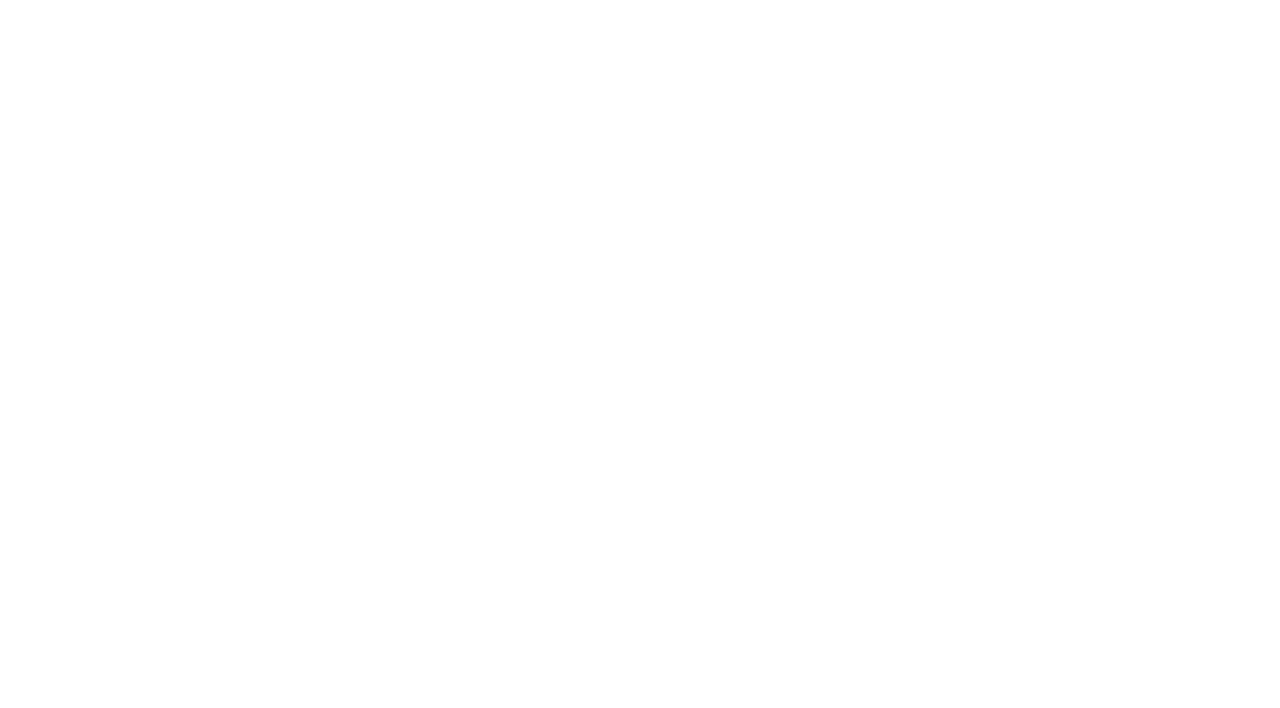
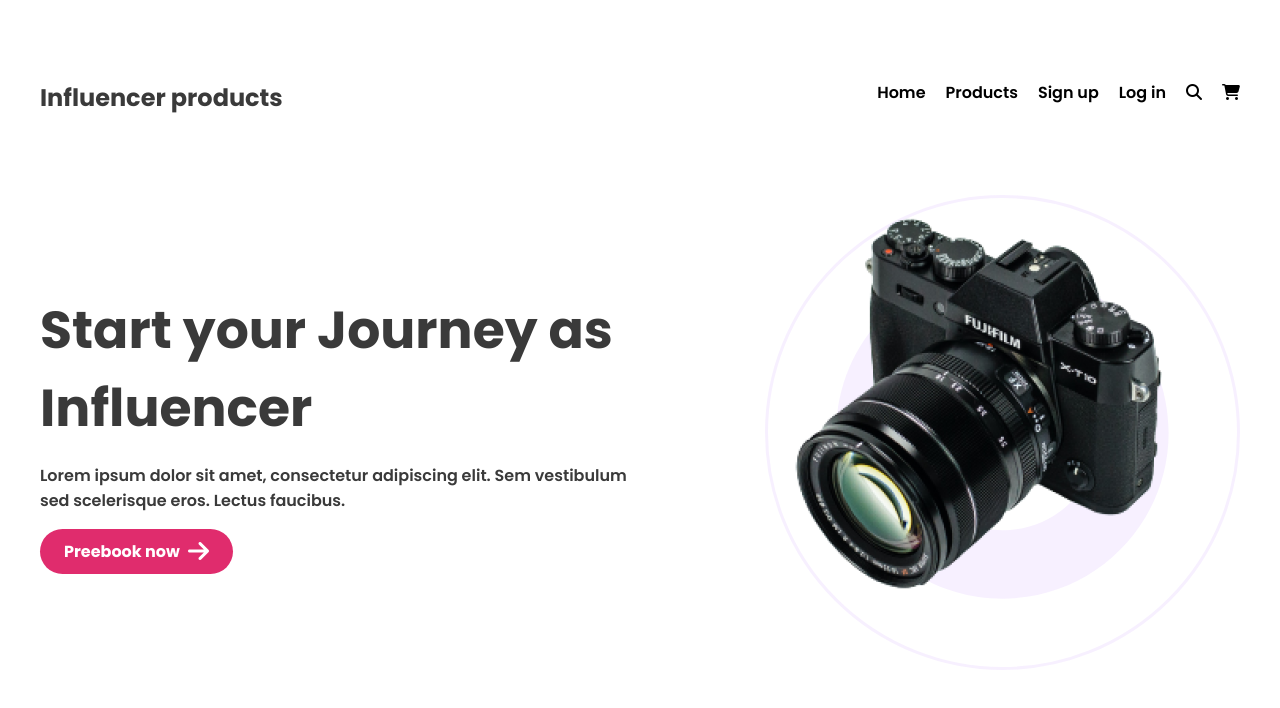
Before and after one commit to Rubayet-hasan-yasin/Influencer-products-css3, a plain HTML site: page index.html in a window 1280 px wide. Drawn offline with Linux system fonts and the light colour scheme.

Commit message:
header and bannner section added

```diff
--- a/css/style.css
+++ b/css/style.css
@@ -0,0 +1,97 @@
+/* text fonts  */
+
+  @import url('https://fonts.googleapis.com/css2?family=Poppins:wght@400;500;600;700;800&display=swap');
+
+*{
+    margin: 0;
+    padding: 0;
+    font-family: 'Poppins', sans-serif;
+}
+
+
+main{
+    max-width: 1200px;
+    margin: 0 auto;
+}
+
+/* nav style-----
+----------------- */
+
+
+nav{
+    display: flex;
+    justify-content: space-between;
+    max-width: 1200px;
+    margin: 80px auto;
+}
+
+nav ul{
+    display: flex;
+
+}
+
+nav li{
+    margin-left: 20px;
+    list-style-type: none;
+    font-size: 16px;
+    font-weight: 600;
+}
+
+.nav-title{
+    font-size: 24px;
+    font-weight: 700;
+    color: #3A3A3A;
+}
+
+
+/* banner section
+----------------------- */
+
+.banner{
+    display: grid ;
+    grid-template-columns: repeat(2, 1fr);
+    align-items: center;
+    justify-items: end;
+
+}
+
+
+.banner-title{
+    font-size: 52px;
+    font-weight: 700;
+    color: #3A3A3A;
+    margin-bottom: 16px;
+}
+
+.banner-description{
+    color: #3A3A3A;
+    font-size: 16px;
+    font-weight: 600;
+    margin-bottom: 16px;
+
+}
+
+.banner-btn{
+    background-color: #E02C6D;
+    padding: 10px 24px;
+    border: none;
+    border-radius: 41px;
+    font-size: 16px;
+    font-weight: 700;
+    color: #ffffff;
+    display: flex;
+}
+
+.banner-btn i{
+    margin-left: 8px;
+    font-size: 24px;
+
+}
+
+.banner-image{
+    background-image: url(../images/Circle-design.svg);
+    background-repeat: no-repeat;
+    height: 475px;
+    width: 475px;
+
+}
--- a/index.html
+++ b/index.html
@@ -5,9 +5,52 @@
     <meta http-equiv="X-UA-Compatible" content="IE=edge">
     <meta name="viewport" content="width=device-width, initial-scale=1.0">
     <title>Influencer products</title>
+
+    <!-- font awesome  -->
+
+    <script src="https://kit.fontawesome.com/9b1455936d.js" crossorigin="anonymous"></script>
+
     <link rel="stylesheet" href="css/style.css">
 </head>
 <body>
+     <!-- header section -----------
+    ---------------------------- -->
+    <header>
+        <nav>
+            <h2 class="nav-title">Influencer products</h2>
+
+            <ul>
+                <li>Home</li>
+                <li>Products</li>
+                <li>Sign up</li>
+                <li>Log in</li>
+                <li><i class="fa-solid fa-magnifying-glass"></i></li>
+                <li><i class="fa-solid fa-cart-shopping"></i></li>
+            </ul>
+
+        </nav>
+
+    </header>
+
+    <main>
+        <section class="banner">
+            <div class="banner-info">
+                <h1 class="banner-title">Start your Journey as
+                    Influencer</h1>
+
+                    <p class="banner-description">
+                        Lorem ipsum dolor sit amet, consectetur adipiscing elit. Sem vestibulum sed scelerisque eros. Lectus faucibus.
+                    </p>
+                    <button class="banner-btn">Preebook now <i class="fa-solid fa-arrow-right"></i></button>
+
+            </div>
+            <div class="banner-image">
+                <img src="images/main-camera.png" alt="">
+
+            </div>
+
+        </section>
+    </main>
 
 </body>
 </html>
```
Also changed, not shown: images/Circle-design.svg (renamed from images/Circle design.svg).
